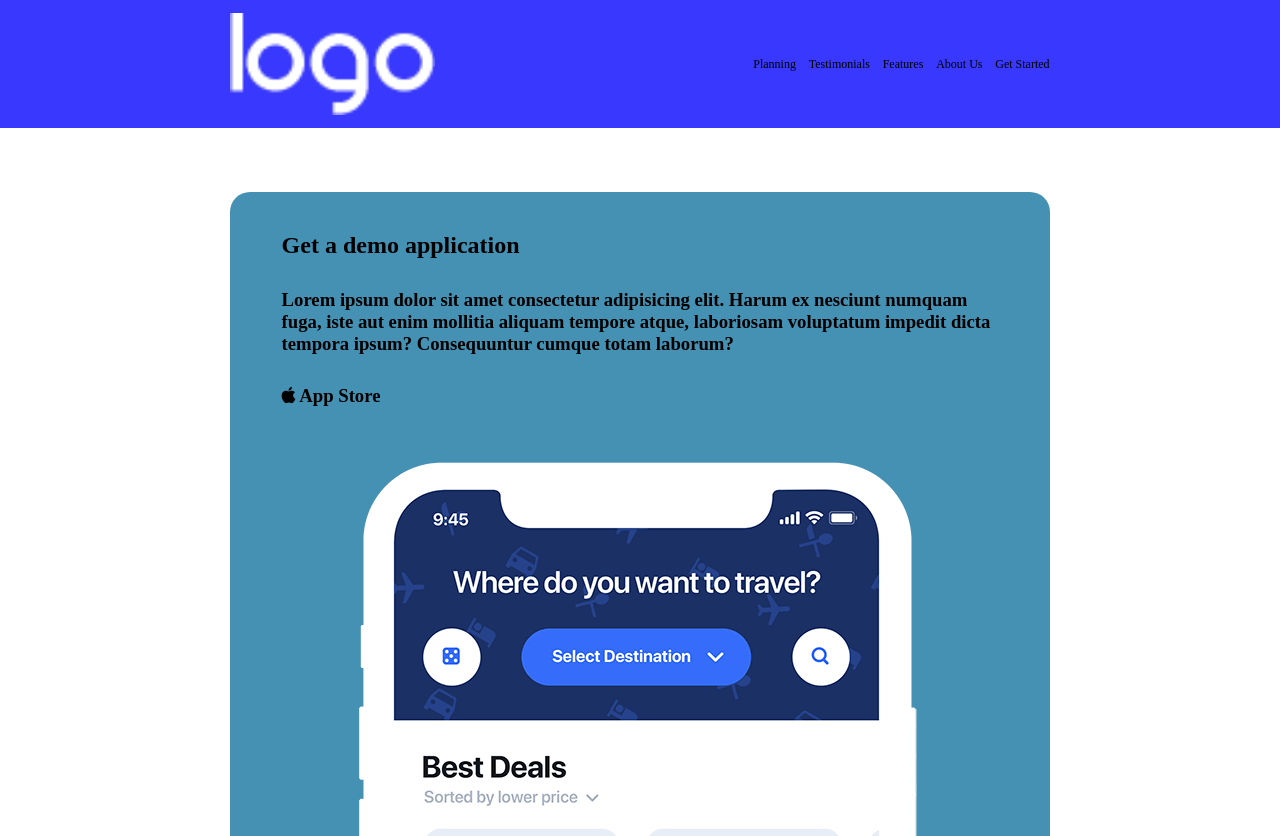
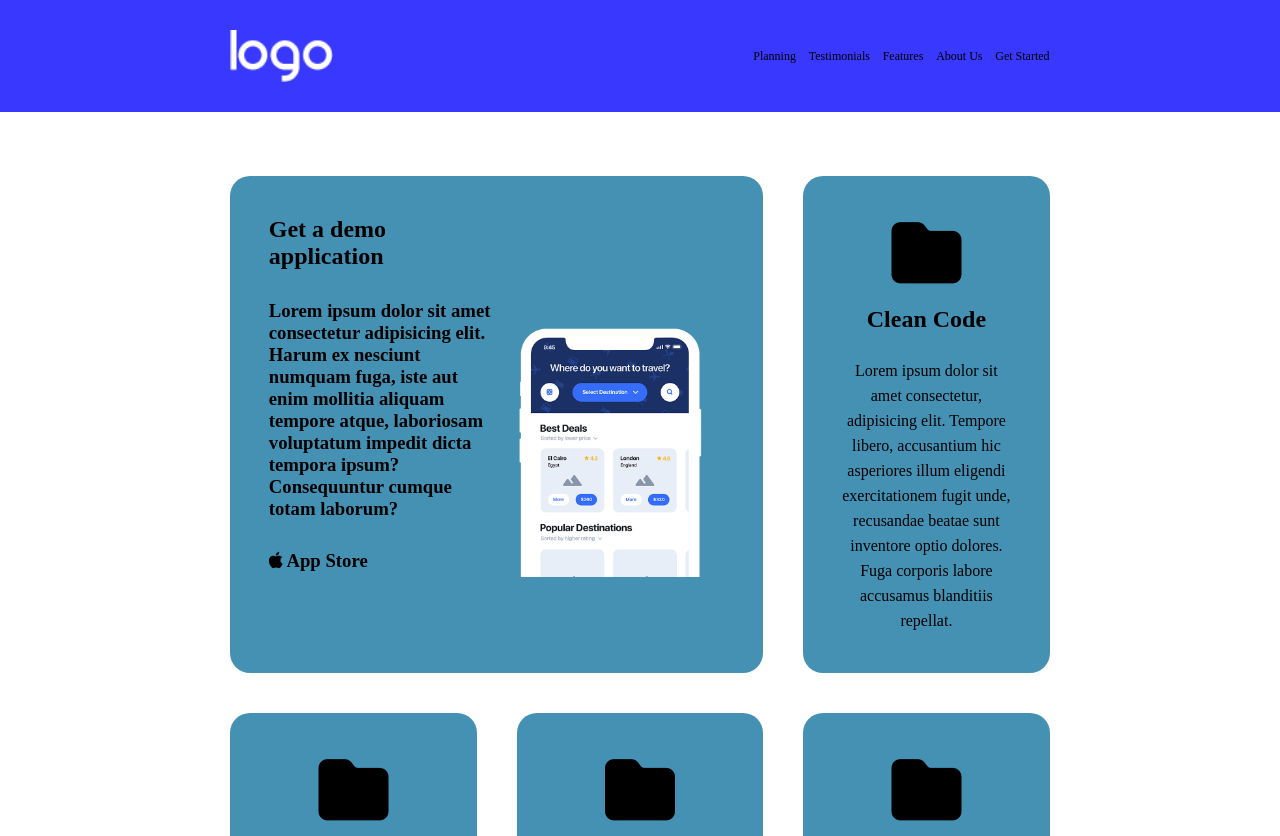
Before and after one commit to codingcele/htmlcss-responsive-layout, a plain HTML site: page index.html in a window 1280 px wide. Shown: the top 836 px of the page. Drawn offline with Linux system fonts and the light colour scheme.

Commit message:
prima parte smartphone tablet desktop

```diff
--- a/index.html
+++ b/index.html
@@ -39,6 +39,7 @@
         <div class="box-container">
 
                 <div class="box first">
+                    <div class="box-scritte">
                         <h2 class="first-box-title">
                             Get a demo application
                         </h2>
@@ -48,6 +49,7 @@
                         <h3 class="app-store">
                             <i class="fa-brands fa-apple"></i> App Store
                         </h3>
+                    </div>
                     <div class="box-image">
                         <img src="img/phone.png" alt="">
                     </div>
--- a/style.css
+++ b/style.css
@@ -131,7 +131,7 @@ header {
     }
 
     .first {
-        width: calc((100vw - 5vh - 12vw) - ((100vw - 10vh - 12vw)/3));
+        width: calc((((100vw - 12vw - 10vh)/3)*2) + 5vh);
         padding-bottom: 0;
     }
     .bars {
@@ -144,8 +144,8 @@ header {
 
 
 
-@media screen and (min-width: 1000px) {
-    .header {
+@media screen and (min-width: 1001px) {
+    header {
         height: 14vh;
     }
     .bars {
@@ -154,7 +154,29 @@ header {
     .head-cont {
         padding: 0 18vw;
     }
+    .head-logo {
+        width: 8vw;
+    }
     .box-container {
+        display: flex;
+        justify-content: space-between;
+        flex-wrap: wrap;
         padding: 8vh 18vw 14vh 18vw;
     }
+
+    .box-scritte {
+        max-width: 50%;
+    }
+    .box {
+        width: calc((100vw - 10vh - 36vw)/3);
+        padding: 5vh 3vw 5vh 3vw;
+    }
+
+    .first {
+        display: flex;
+        flex-direction: row;
+        width: calc((((100vw - 10vh - 36vw)/3)*2) + 5vh);
+        padding-bottom: 0;
+    }
+
 }
```
Lines whose indentation alone changed are shown as unchanged.
